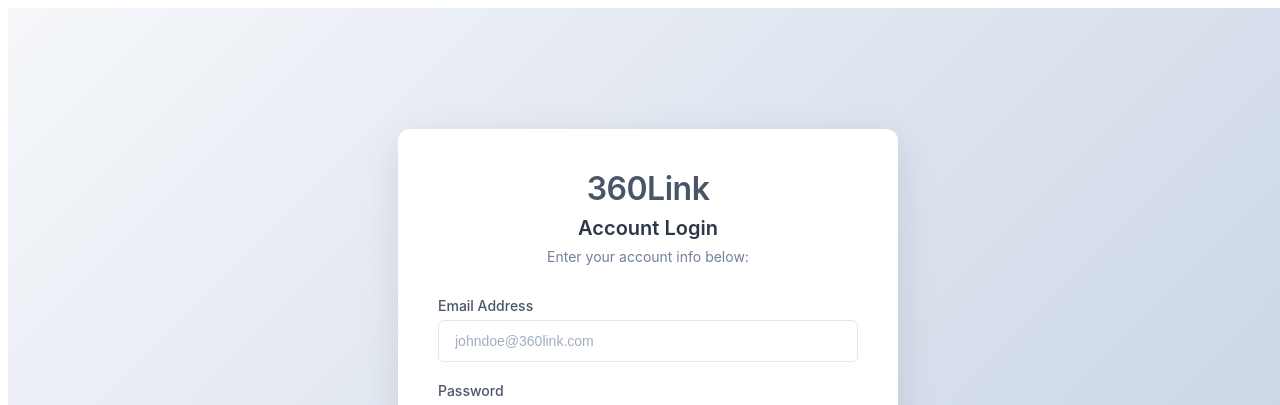
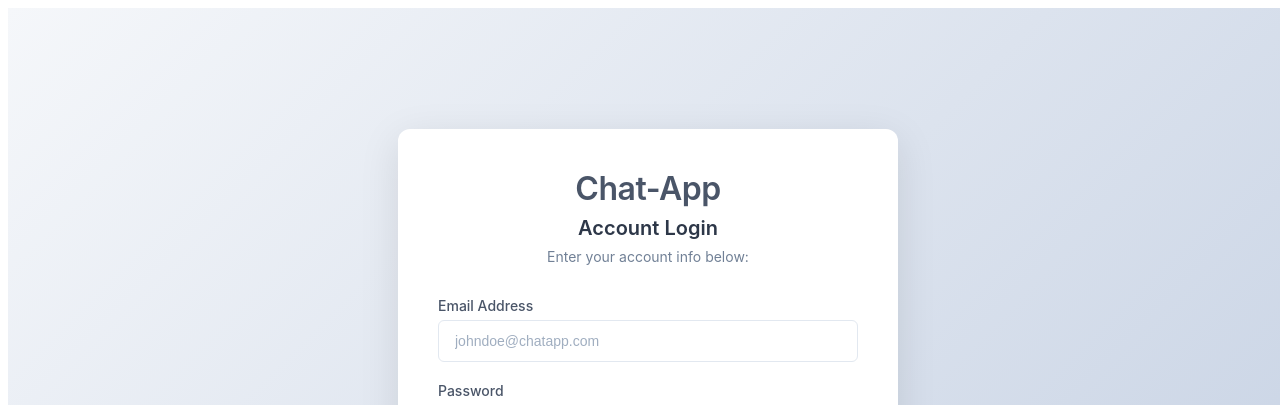
Before and after one commit to raushanraj1499/Chat-App, a React (Vite) app in the folder client/: page /login in a window 1280 px wide. Shown: the top 405 px of the page. Built offline with nearby package versions, Linux system fonts and the light colour scheme; no server answers.

Commit message:
Update login and signup UI

```diff
--- a/client/src/components/NoChatSelected.jsx
+++ b/client/src/components/NoChatSelected.jsx
@@ -20,7 +20,7 @@
           </svg>
         </div>
 
-        <h3>Welcome to 360Link</h3>
+        <h3>Welcome to Chat-App</h3>
         <p>Select a conversation to start messaging</p>
 
         {/* <div className={styles.noChatActions}>
--- a/client/src/components/Sidebar.jsx
+++ b/client/src/components/Sidebar.jsx
@@ -6,7 +6,7 @@
   const location = useLocation();
   return (
     <aside className={styles.sidebar}>
-      <div className={styles.brand}>360Link</div>
+      <div className={styles.brand}>Chat-App</div>
       <nav className={styles.navLinks}>
         <Link to="/dashboard" className={location.pathname === '/dashboard' ? styles.active : ''}>Dashboard</Link>
         <Link to="/chat" className={location.pathname === '/chat' ? styles.active : ''}>Chat</Link>
--- a/client/src/pages/login.jsx
+++ b/client/src/pages/login.jsx
@@ -57,7 +57,7 @@
     <div className={styles.container}>
       <div className={styles.loginCard}>
         <div className={styles.header}>
-          <h1 className={styles.logo}>360Link</h1>
+          <h1 className={styles.logo}>Chat-App</h1>
           <h2 className={styles.title}>Account Login</h2>
           <p className={styles.subtitle}>Enter your account info below:</p>
         </div>
@@ -72,7 +72,7 @@
               value={email}
               onChange={handleChange}
               className={styles.input}
-              placeholder="johndoe@360link.com"
+              placeholder="johndoe@chatapp.com"
               required
               disabled={loading}
             />
--- a/client/src/pages/signup.jsx
+++ b/client/src/pages/signup.jsx
@@ -53,7 +53,7 @@
     <div className={styles.container}>
       <div className={styles.loginCard}>
         <div className={styles.header}>
-          <h1 className={styles.logo}>360Link</h1>
+          <h1 className={styles.logo}>Chat-App</h1>
           <h2 className={styles.title}>Create Account</h2>
           <p className={styles.subtitle}>Sign up to get started:</p>
         </div>
@@ -81,7 +81,7 @@
               value={email}
               onChange={(e)=> setEmail(e.target.value)}
               className={styles.input}
-              placeholder="johndoe@360link.com"
+              placeholder="johndoe@chatapp.com"
               required
               disabled={loading}
             />
```
